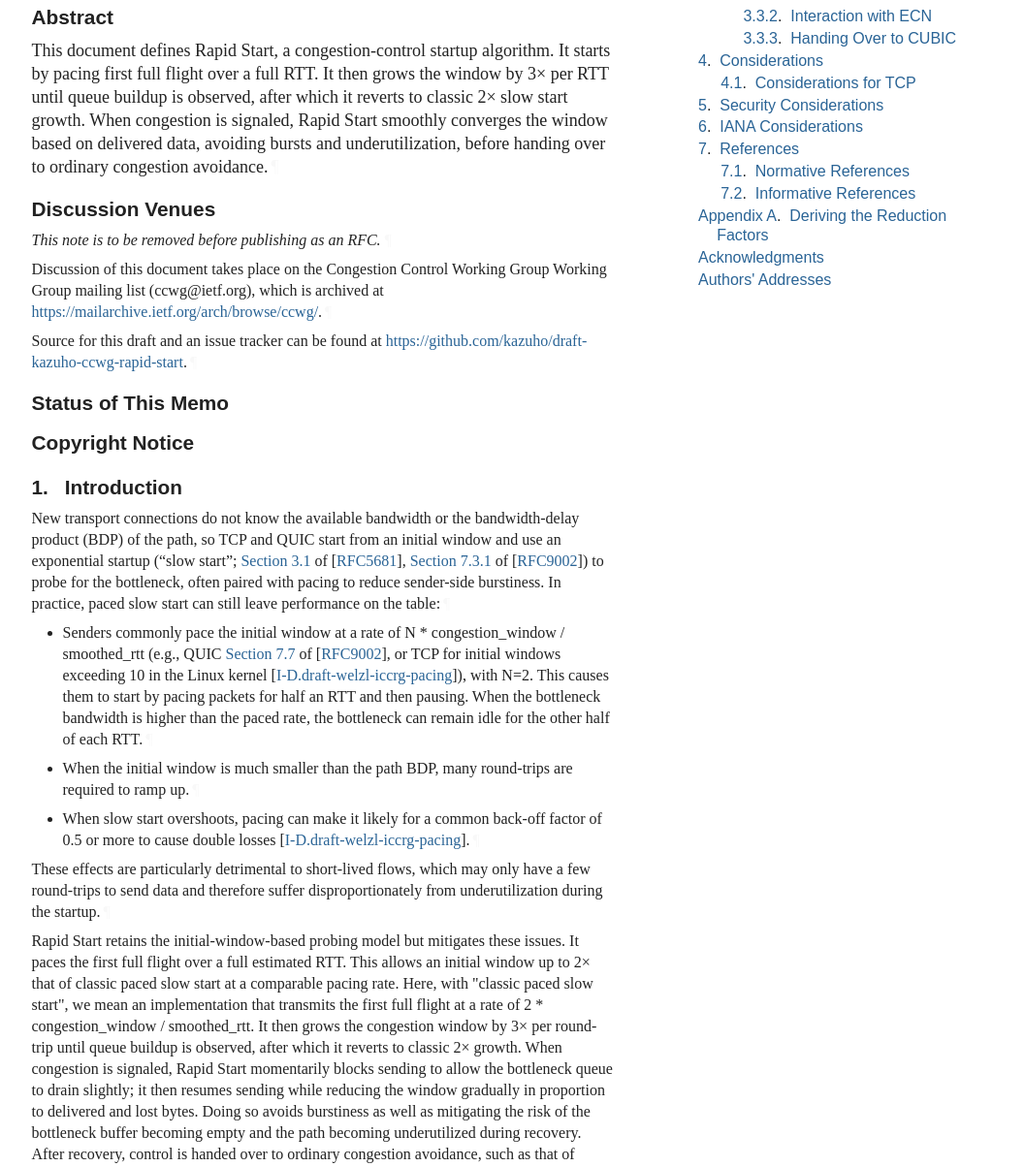
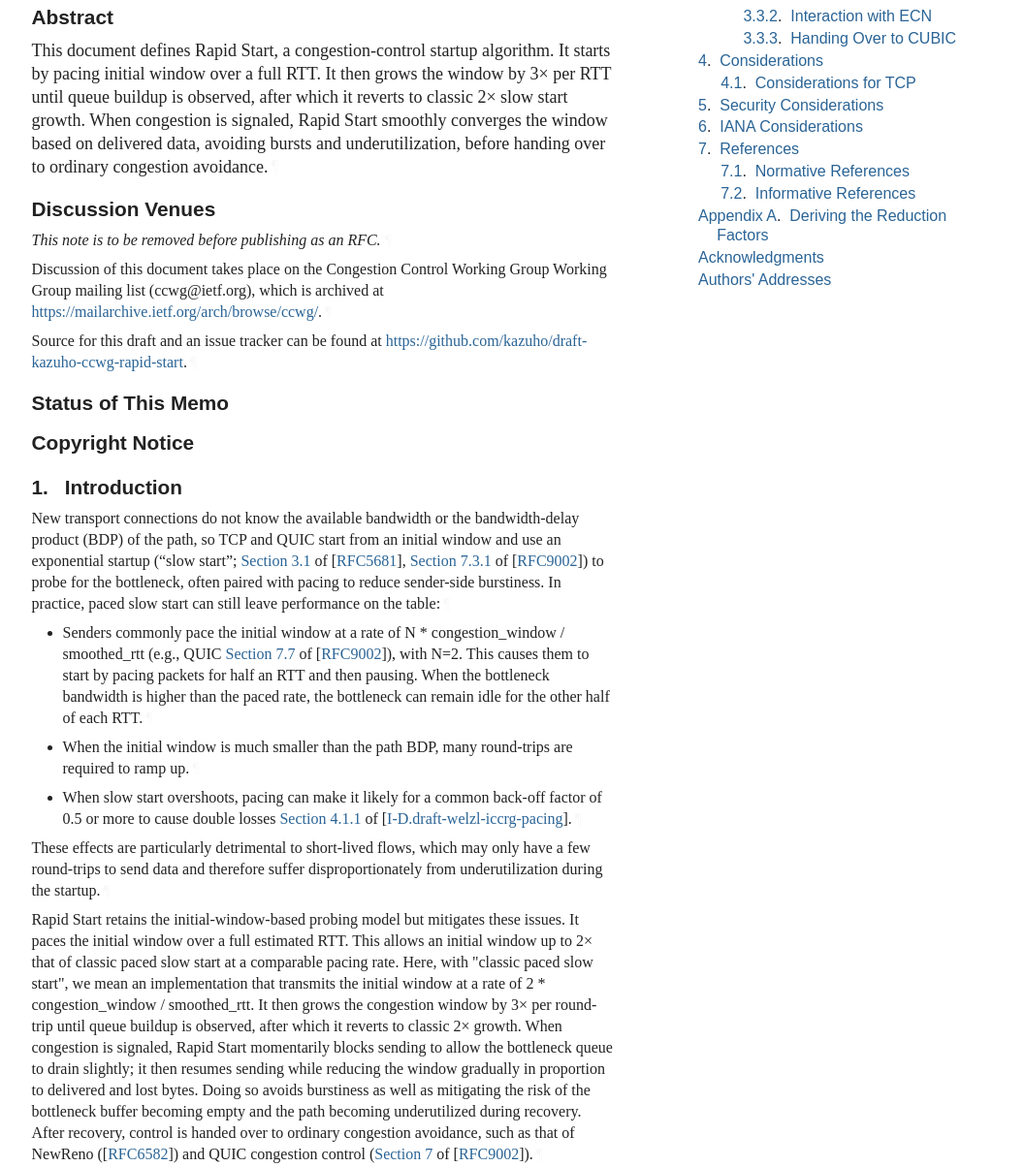
Before and after one commit to kazuho/draft-kazuho-ccwg-rapid-start, a plain HTML site: page mw-editorial-half_rtt_and_iw/draft-kazuho-ccwg-rapid-start.html in a window 1280 px wide. Shown: the part 307-1511 px from the top of the page at 97% size, without its empty margins (92-1149 px from the left). Drawn offline with Linux system fonts and the light colour scheme; a web font is replaced by a local one.

Commit message:
Script updating gh-pages from ca14132. [ci skip]

```diff
--- a/mw-editorial-half_rtt_and_iw/draft-kazuho-ccwg-rapid-start.html
+++ b/mw-editorial-half_rtt_and_iw/draft-kazuho-ccwg-rapid-start.html
@@ -9,7 +9,7 @@
 <meta content="Michael Welzl" name="author">
 <meta content="
        This document defines Rapid Start, a congestion-control startup algorithm. It
-starts by pacing first full flight over a full RTT. It then
+starts by pacing initial window over a full RTT. It then
 grows the window by 3× per RTT until queue buildup is observed, after which it
 reverts to classic 2× slow start growth. When congestion is signaled, Rapid
 Start smoothly converges the window based on delivered data, avoiding bursts and
@@ -1088,7 +1088,7 @@ svg {
 <section id="section-abstract">
       <h2 id="abstract"><a href="#abstract" class="selfRef">Abstract</a></h2>
 <p id="section-abstract-1">This document defines Rapid Start, a congestion-control startup algorithm. It
-starts by pacing first full flight over a full RTT. It then
+starts by pacing initial window over a full RTT. It then
 grows the window by 3× per RTT until queue buildup is observed, after which it
 reverts to classic 2× slow start growth. When congestion is signaled, Rapid
 Start smoothly converges the window based on delivered data, avoiding bursts and
@@ -1235,7 +1235,7 @@ bottleneck, often paired with pacing to reduce sender-side burstiness. In
 practice, paced slow start can still leave performance on the table:<a href="#section-1-1" class="pilcrow">¶</a></p>
 <ul class="normal">
 <li class="normal" id="section-1-2.1">
-          <p id="section-1-2.1.1">Senders commonly pace the initial window at a rate of N * congestion_window / smoothed_rtt (e.g., QUIC <span><a href="https://rfc-editor.org/rfc/rfc9002#section-7.7" class="relref">Section 7.7</a> of [<a href="#RFC9002" class="cite xref">RFC9002</a>]</span>, or TCP for initial windows exceeding 10 in the Linux kernel <span>[<a href="#I-D.draft-welzl-iccrg-pacing" class="cite xref">I-D.draft-welzl-iccrg-pacing</a>]</span>), with N=2. This causes them to start by pacing packets for half an RTT and then
+          <p id="section-1-2.1.1">Senders commonly pace the initial window at a rate of N * congestion_window / smoothed_rtt (e.g., QUIC <span><a href="https://rfc-editor.org/rfc/rfc9002#section-7.7" class="relref">Section 7.7</a> of [<a href="#RFC9002" class="cite xref">RFC9002</a>]</span>), with N=2. This causes them to start by pacing packets for half an RTT and then
 pausing. When the bottleneck bandwidth is higher than the paced rate, the
 bottleneck can remain idle for the other half of each RTT.<a href="#section-1-2.1.1" class="pilcrow">¶</a></p>
 </li>
@@ -1244,15 +1244,15 @@ bottleneck can remain idle for the other half of each RTT.<a href="#section-1-2.
 are required to ramp up.<a href="#section-1-2.2.1" class="pilcrow">¶</a></p>
 </li>
         <li class="normal" id="section-1-2.3">
-          <p id="section-1-2.3.1">When slow start overshoots, pacing can make it likely for a common back-off factor of 0.5 or more to cause double losses <span>[<a href="#I-D.draft-welzl-iccrg-pacing" class="cite xref">I-D.draft-welzl-iccrg-pacing</a>]</span>.<a href="#section-1-2.3.1" class="pilcrow">¶</a></p>
+          <p id="section-1-2.3.1">When slow start overshoots, pacing can make it likely for a common back-off factor of 0.5 or more to cause double losses <span><a href="https://datatracker.ietf.org/doc/html/draft-welzl-iccrg-pacing-03#section-4.1.1" class="relref">Section 4.1.1</a> of [<a href="#I-D.draft-welzl-iccrg-pacing" class="cite xref">I-D.draft-welzl-iccrg-pacing</a>]</span>.<a href="#section-1-2.3.1" class="pilcrow">¶</a></p>
 </li>
       </ul>
 <p id="section-1-3">These effects are particularly detrimental to short-lived flows, which may only
 have a few round-trips to send data and therefore suffer disproportionately from
 underutilization during the startup.<a href="#section-1-3" class="pilcrow">¶</a></p>
 <p id="section-1-4">Rapid Start retains the initial-window-based probing model but mitigates these
-issues. It paces the first full flight over a full estimated RTT. This allows an
-initial window up to 2× that of classic paced slow start at a comparable pacing rate. Here, with "classic paced slow start", we mean an implementation that transmits the first full flight at a rate of 2 * congestion_window / smoothed_rtt.
+issues. It paces the initial window over a full estimated RTT. This allows an
+initial window up to 2× that of classic paced slow start at a comparable pacing rate. Here, with "classic paced slow start", we mean an implementation that transmits the initial window at a rate of 2 * congestion_window / smoothed_rtt.
 It then grows the congestion window by 3× per round-trip until queue buildup is
 observed, after which it reverts to classic 2× growth. When congestion is
 signaled, Rapid Start momentarily blocks sending to allow the bottleneck queue
@@ -1292,7 +1292,7 @@ paced transmission. To ensure that Rapid Start observes the path's queueing
 behavior rather than the effect of sender-side burstiness, the sender ought to pace the packets
 over a full RTT, using the current RTT estimate, when it first sends more data
 than classic slow start with pacing would permit.<a href="#section-3.1-1" class="pilcrow">¶</a></p>
-<p id="section-3.1-2">A sender <span class="bcp14">SHOULD</span> pace the initial flight at no more than the rate that classic paced slow start would use with the ordinary initial window, without increasing the burst allowance.
+<p id="section-3.1-2">A sender <span class="bcp14">SHOULD</span> pace the initial window at no more than the rate that classic paced slow start would use with the ordinary initial window, without increasing the burst allowance.
 By pacing these packets over a full RTT instead of the common half-RTT implementation, Rapid Start can use an initial window up
 to 2× that of classic paced slow start. over a
 full RTT (rather than half an RTT) yields a comparable pacing rate. If this more
@@ -1363,7 +1363,7 @@ bottleneck queue to drain slightly, then gradually reduces the congestion window
 during recovery.<a href="#section-3.3-1" class="pilcrow">¶</a></p>
 <p id="section-3.3-2">When entering the recovery period, the sender slightly scales down the current
 congestion window using a silence factor. As a result of this reduction,
-sending is momentarily blocked until bytes-in-flight is no greater than the
+sending is momentarily blocked until the amount of bytes in flight is no greater than the
 reduced congestion window, allowing the bottleneck queue to be drained by a
 controlled amount.<a href="#section-3.3-2" class="pilcrow">¶</a></p>
 <div class="lang-pseudocode sourcecode" id="section-3.3-3">
@@ -1820,11 +1820,11 @@ loss_factor     = beta + K * (1 - beta)
       <h2 id="name-acknowledgments">
 <a href="#name-acknowledgments" class="section-name selfRef">Acknowledgments</a>
       </h2>
-<p id="appendix-B-1">Rapid Start combines three ideas: (1) pacing the first full flight over a full
+<p id="appendix-B-1">Rapid Start combines three ideas: (1) pacing the initial window over a full
 RTT, (2) a more aggressive startup increase when queue buildup is not observed,
 and (3) a recovery behavior that smoothly converges the congestion window.<a href="#appendix-B-1" class="pilcrow">¶</a></p>
 <p id="appendix-B-2">Careful Resume <span>[<a href="#CAREFUL-RESUME" class="cite xref">CAREFUL-RESUME</a>]</span> provides a predecessor for (1): it paces the
-first flight over a full RTT, based on a current RTT estimate, to avoid bursts
+initial window over a full RTT, based on a current RTT estimate, to avoid bursts
 when (re)starting. Rapid Start applies the same full-RTT pacing principle when
 starting.<a href="#appendix-B-2" class="pilcrow">¶</a></p>
 <p id="appendix-B-3">"SUSS: Improving TCP Performance by Speeding Up Slow-Start" (Mahdi Arghavani et
```
Also changed, not shown: mw-editorial-half_rtt_and_iw/draft-kazuho-ccwg-rapid-start.txt.
